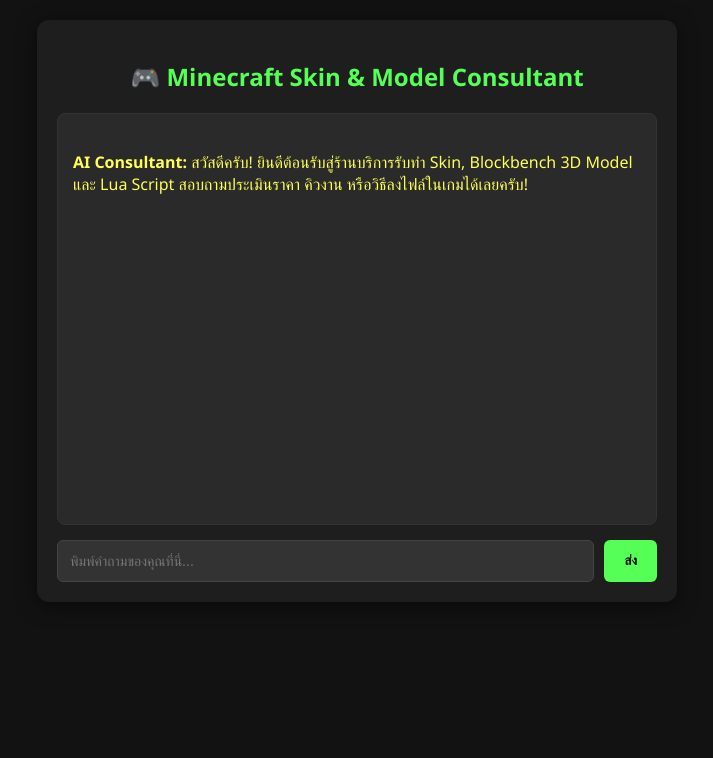
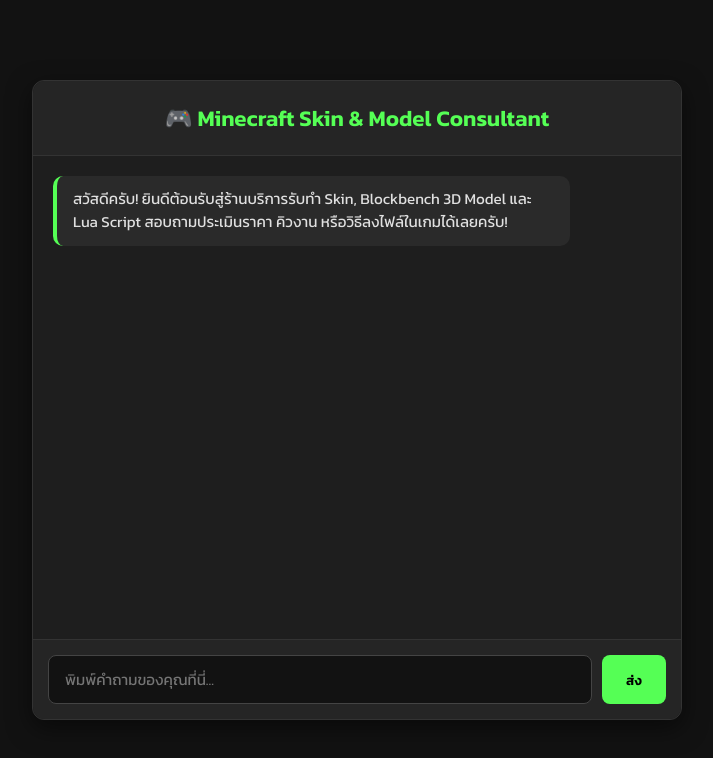
Before and after one commit to Suwipha1946/minecraft-skin-chatbot, a website: page index.html in a window 1280 px wide. Shown: the whole page, without its empty margins (283-996 px from the left). Drawn offline with Linux system fonts and the light colour scheme.

```diff
--- a/index.html
+++ b/index.html
@@ -4,58 +4,205 @@
     <meta charset="UTF-8">
     <meta name="viewport" content="width=device-width, initial-scale=1.0">
     <title>Minecraft Skin & Model Consultant</title>
+    <link href="https://fonts.googleapis.com/css2?family=Kanit:wght@300;400;600&display=swap" rel="stylesheet">
     <style>
-        body { font-family: 'Segoe UI', Tahoma, Geneva, Verdana, sans-serif; background-color: #121212; color: #fff; margin: 0; padding: 20px; display: flex; justify-content: center; }
-        .chat-container { width: 100%; max-width: 600px; background: #1e1e1e; border-radius: 12px; padding: 20px; box-shadow: 0 4px 20px rgba(0,0,0,0.5); }
-        h2 { color: #55ff55; text-align: center; margin-bottom: 20px; }
-        .chat-box { height: 380px; overflow-y: auto; border: 1px solid #333; padding: 15px; border-radius: 8px; background: #2a2a2a; margin-bottom: 15px; white-space: pre-line; }
-        .msg { margin-bottom: 12px; line-height: 1.4; }
-        .user { color: #55ffff; font-weight: bold; }
-        .bot { color: #ffff55; }
-        .input-area { display: flex; gap: 10px; }
-        input { flex: 1; padding: 12px; border-radius: 6px; border: 1px solid #444; background: #333; color: #fff; font-size: 14px; }
-        button { padding: 12px 20px; border: none; border-radius: 6px; background: #55ff55; color: #000; font-weight: bold; cursor: pointer; }
-        button:hover { background: #44cc44; }
+        * {
+            box-sizing: border-box;
+            margin: 0;
+            padding: 0;
+            font-family: 'Kanit', sans-serif;
+        }
+
+        body {
+            background-color: #121212;
+            color: #ffffff;
+            display: flex;
+            justify-content: center;
+            align-items: center;
+            min-height: 100vh;
+            padding: 20px;
+        }
+
+        .chat-container {
+            width: 100%;
+            max-width: 650px;
+            background-color: #1e1e1e;
+            border-radius: 12px;
+            box-shadow: 0 8px 24px rgba(0, 0, 0, 0.5);
+            display: flex;
+            flex-direction: column;
+            height: 80vh;
+            border: 1px solid #333;
+        }
+
+        .chat-header {
+            padding: 20px;
+            background-color: #252525;
+            border-bottom: 1px solid #333;
+            border-top-left-radius: 12px;
+            border-top-right-radius: 12px;
+            text-align: center;
+        }
+
+        .chat-header h1 {
+            font-size: 1.4rem;
+            color: #55ff55;
+            display: flex;
+            align-items: center;
+            justify-content: center;
+            gap: 10px;
+        }
+
+        .chat-box {
+            flex: 1;
+            padding: 20px;
+            overflow-y: auto;
+            display: flex;
+            flex-direction: column;
+            gap: 15px;
+        }
+
+        .message {
+            max-width: 85%;
+            padding: 12px 16px;
+            border-radius: 10px;
+            line-height: 1.5;
+            font-size: 0.95rem;
+            white-space: pre-line;
+        }
+
+        .bot-message {
+            background-color: #2a2a2a;
+            color: #e0e0e0;
+            align-self: flex-start;
+            border-left: 4px solid #55ff55;
+        }
+
+        .user-message {
+            background-color: #005f73;
+            color: #ffffff;
+            align-self: flex-end;
+            border-right: 4px solid #0a9396;
+        }
+
+        .chat-input-area {
+            padding: 15px;
+            background-color: #252525;
+            border-top: 1px solid #333;
+            display: flex;
+            gap: 10px;
+            border-bottom-left-radius: 12px;
+            border-bottom-right-radius: 12px;
+        }
+
+        input[type="text"] {
+            flex: 1;
+            padding: 12px 16px;
+            border-radius: 8px;
+            border: 1px solid #444;
+            background-color: #121212;
+            color: #fff;
+            outline: none;
+            font-size: 0.95rem;
+        }
+
+        input[type="text"]:focus {
+            border-color: #55ff55;
+        }
+
+        button {
+            padding: 12px 24px;
+            background-color: #55ff55;
+            color: #000;
+            border: none;
+            border-radius: 8px;
+            font-weight: 600;
+            cursor: pointer;
+            transition: background 0.2s;
+        }
+
+        button:hover {
+            background-color: #40cc40;
+        }
+
+        button:disabled {
+            background-color: #555;
+            cursor: not-allowed;
+        }
     </style>
 </head>
 <body>
+
 <div class="chat-container">
-        <h2>🎮 Minecraft Skin & Model Consultant</h2>
+    <div class="chat-header">
+        <h1>🎮 Minecraft Skin & Model Consultant</h1>
+    </div>
+
     <div class="chat-box" id="chatBox">
-            <div class="msg bot"><b>AI Consultant:</b> สวัสดีครับ! ยินดีต้อนรับสู่ร้านบริการรับทำ Skin, Blockbench 3D Model และ Lua Script สอบถามประเมินราคา คิวงาน หรือวิธีลงไฟล์ในเกมได้เลยครับ!</div>
+        <div class="message bot-message">สวัสดีครับ! ยินดีต้อนรับสู่ร้านบริการรับทำ Skin, Blockbench 3D Model และ Lua Script สอบถามประเมินราคา คิวงาน หรือวิธีลงไฟล์ในเกมได้เลยครับ!</div>
     </div>
-        <div class="input-area">
+
+    <div class="chat-input-area">
         <input type="text" id="userInput" placeholder="พิมพ์คำถามของคุณที่นี่..." onkeydown="if(event.key==='Enter') sendMessage()">
-            <button onclick="sendMessage()">ส่ง</button>
+        <button id="sendBtn" onclick="sendMessage()">ส่ง</button>
     </div>
 </div>
 
 <script>
     async function sendMessage() {
-            const input = document.getElementById('userInput');
+        const inputField = document.getElementById('userInput');
+        const sendBtn = document.getElementById('sendBtn');
         const chatBox = document.getElementById('chatBox');
-            const text = input.value.trim();
-            if (!text) return;
+        const userText = inputField.value.trim();
 
-            chatBox.innerHTML += `<div class="msg user"><b>คุณ:</b> ${text}</div>`;
-            input.value = '';
-            chatBox.scrollTop = chatBox.scrollHeight;
+        if (!userText) return;
+
+        // แสดงข้อความฝั่งผู้ใช้
+        appendMessage(userText, 'user-message');
+        inputField.value = '';
+        inputField.disabled = true;
+        sendBtn.disabled = true;
+
+        // ข้อความระหว่างรอ AI ตอบ
+        const loadingDiv = appendMessage('กำลังประมวลผล...', 'bot-message');
 
         try {
-                const res = await fetch('/api/chat', {
+            // ยิงเข้า Serverless Function /api/chat ฝั่ง Backend
+            const response = await fetch('/api/chat', {
                 method: 'POST',
-                    headers: { 'Content-Type': 'application/json' },
-                    body: JSON.stringify({ message: text })
+                headers: {
+                    'Content-Type': 'application/json'
+                },
+                body: JSON.stringify({ message: userText })
             });
 
-                const data = await res.json();
-                const replyText = data.reply || data.error || "ไม่มีข้อมูลตอบกลับจากระบบ";
-                chatBox.innerHTML += `<div class="msg bot"><b>AI Consultant:</b> ${replyText}</div>`;
-            } catch (err) {
-                chatBox.innerHTML += `<div class="msg bot" style="color:#ff5555;"><b>System Error:</b> เชื่อมต่อ Backend ไม่สำเร็จ (${err.message})</div>`;
+            const data = await response.json();
+
+            if (data.reply) {
+                loadingDiv.innerText = data.reply;
+            } else {
+                loadingDiv.innerText = '⚠️ ไม่สามารถดึงคำตอบได้ กรุณาลองใหม่อีกครั้ง';
             }
+        } catch (error) {
+            loadingDiv.innerText = '❌ เชื่อมต่อกับเซิร์ฟเวอร์ไม่สำเร็จ: ' + error.message;
+        } finally {
+            inputField.disabled = false;
+            sendBtn.disabled = false;
+            inputField.focus();
             chatBox.scrollTop = chatBox.scrollHeight;
         }
+    }
+
+    function appendMessage(text, className) {
+        const chatBox = document.getElementById('chatBox');
+        const messageDiv = document.createElement('div');
+        messageDiv.className = `message ${className}`;
+        messageDiv.innerText = text;
+        chatBox.appendChild(messageDiv);
+        chatBox.scrollTop = chatBox.scrollHeight;
+        return messageDiv;
+    }
 </script>
+
 </body>
 </html>
```
Also changed, not shown: api/chat.js (+20 -12 lines). Lines whose indentation alone changed are shown as unchanged.
